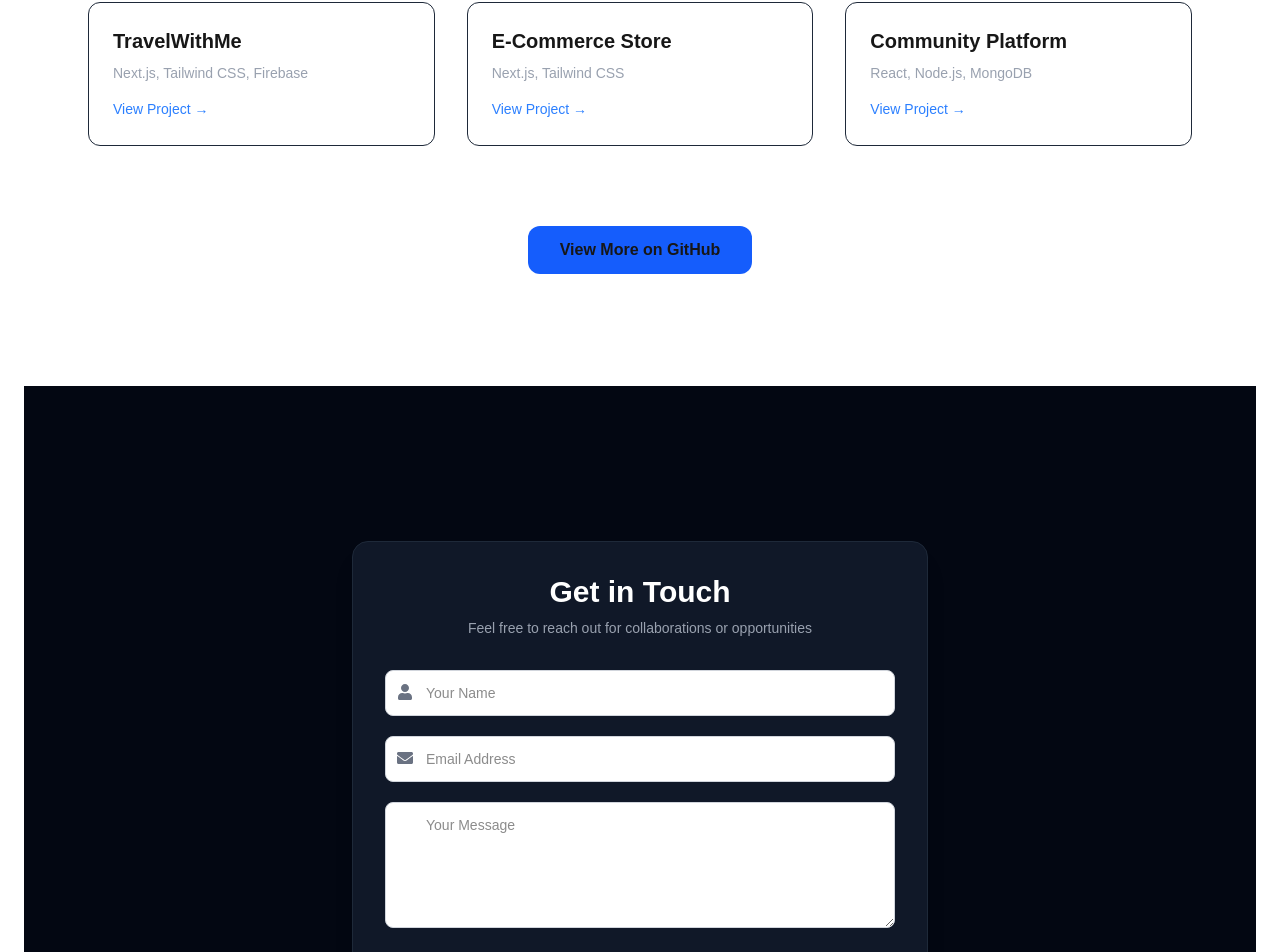
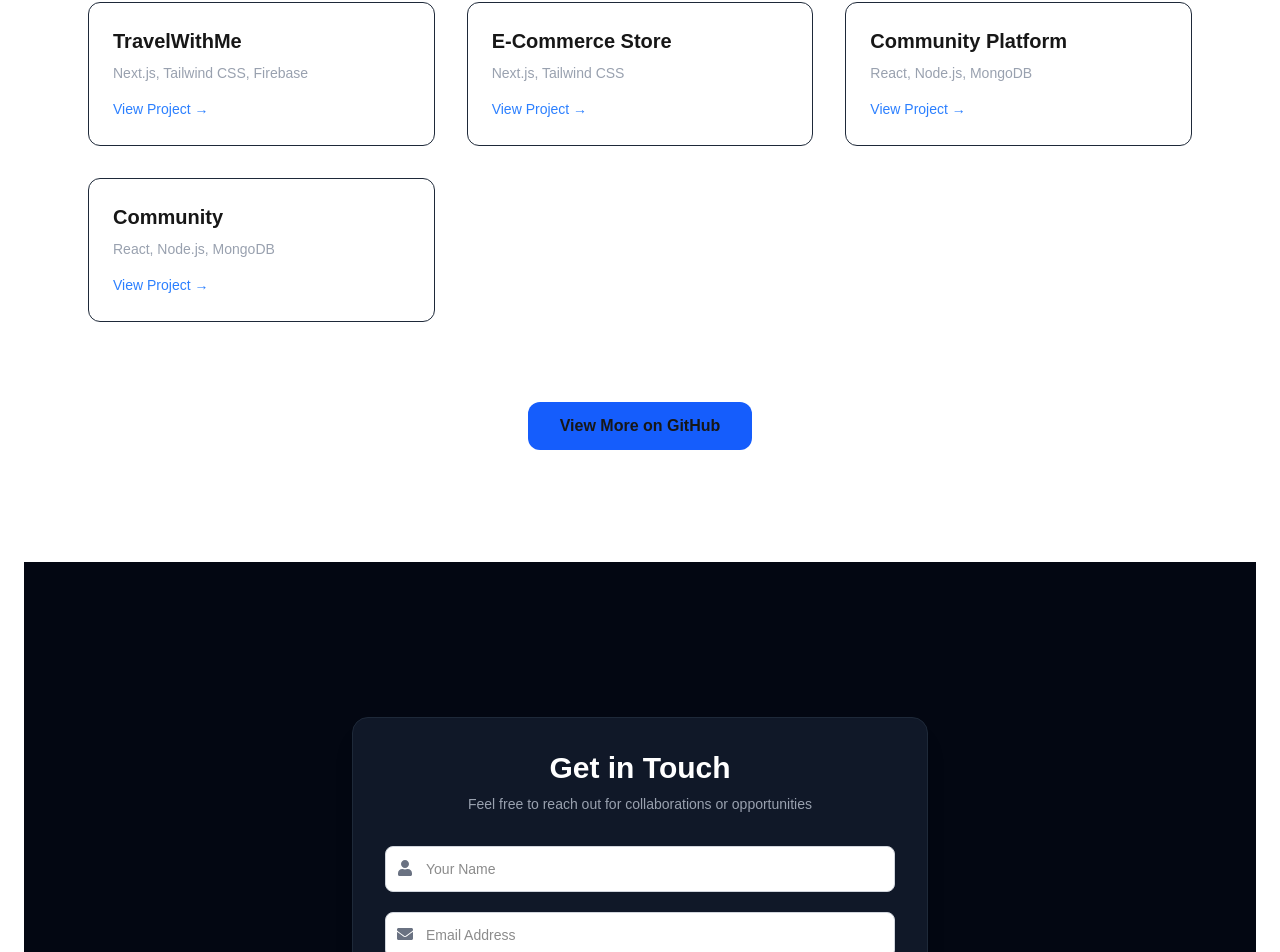
Before and after one commit to wajid-meraj/My-Portfolio, a Next.js app: page / in a window 1280 px wide. Shown: the part 2710-3662 px from the top of the page. Built offline with nearby package versions, Linux system fonts and the light colour scheme.

Commit message:
Add new project 'Community' to projects list

```diff
--- a/src/app/projects/page.js
+++ b/src/app/projects/page.js
@@ -15,6 +15,11 @@ export default function Projects() {
     },
     {
       title: "Community Platform",
+      tech: "React, Node.js, MongoDB",
+      link: "#",
+    },
+    {
+      title: "Community ",
       tech: "React, Node.js, MongoDB",
       link: "#",
     },
```
